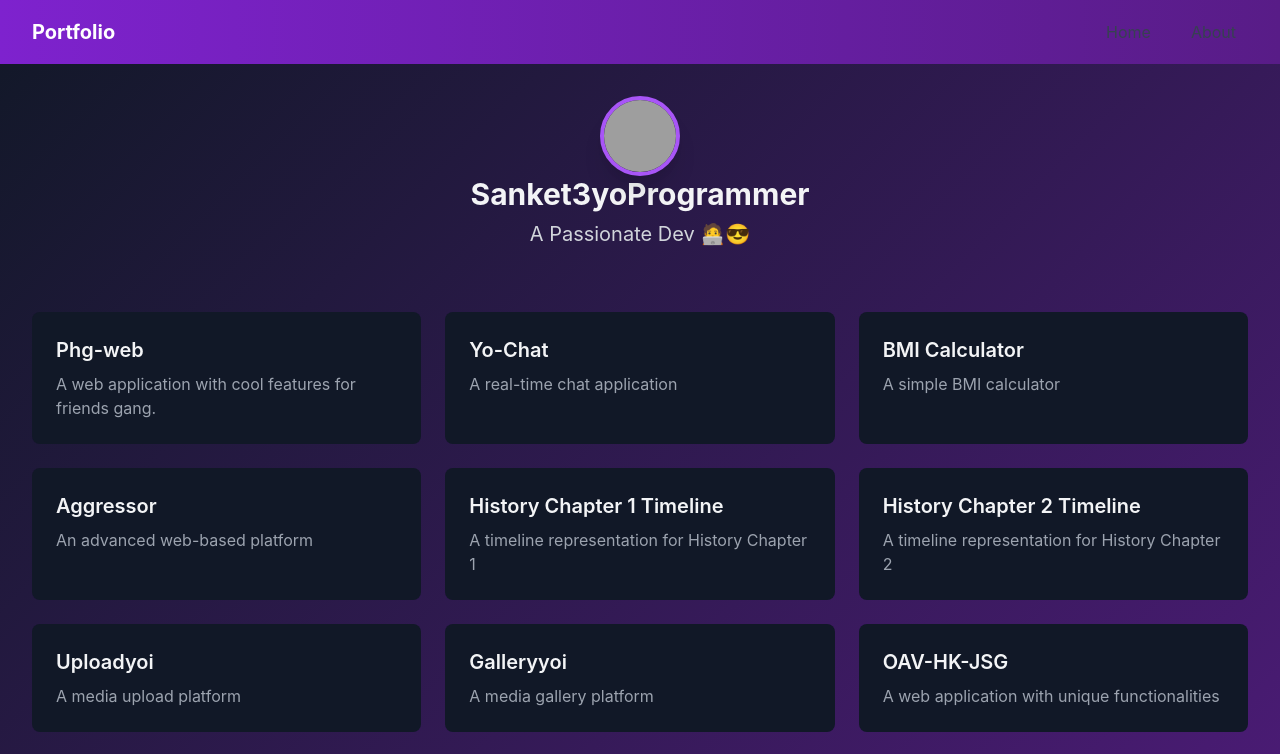
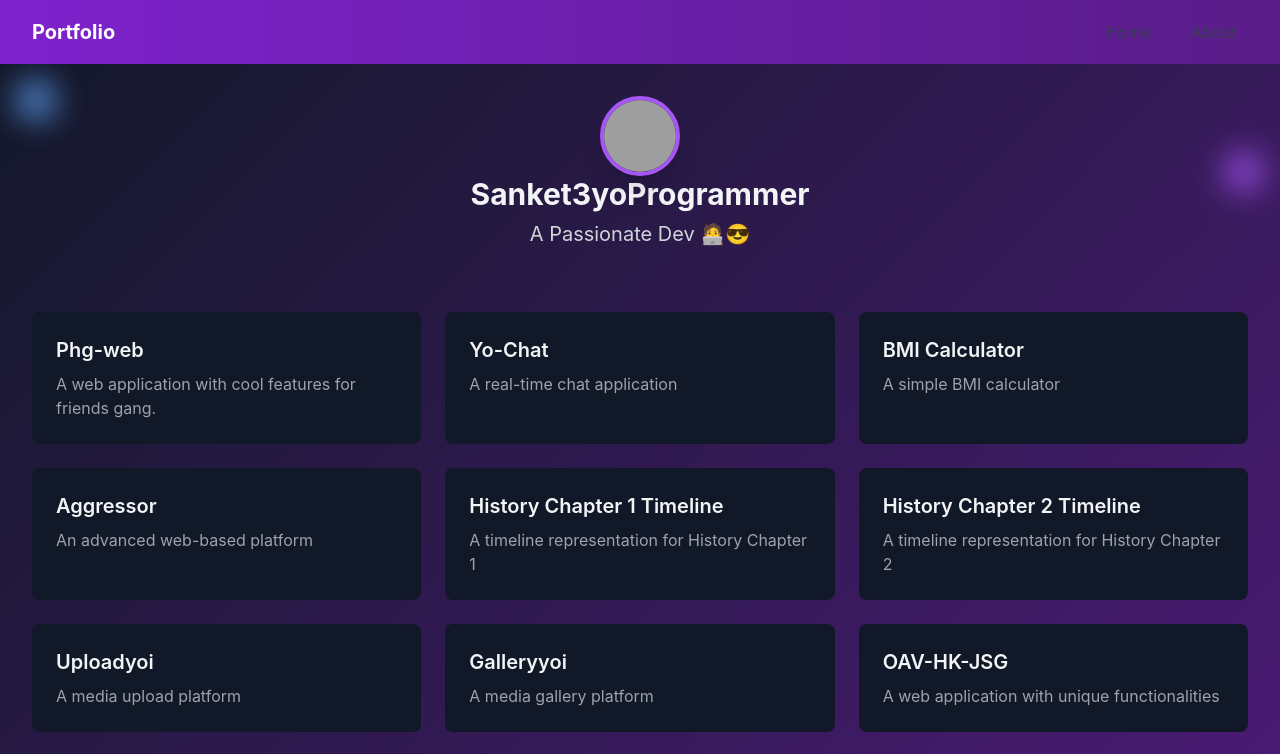
Before and after one commit to Sanket3yoProgrammer/sanketme-projects, a React (Vite) app: page / in a window 1280 px wide. Shown: the top 754 px of the page. Built offline with nearby package versions, Linux system fonts and the light colour scheme; grey boxes are pictures that could not be loaded.

Commit message:
Update App.tsx

```diff
--- a/src/App.tsx
+++ b/src/App.tsx
@@ -211,9 +211,10 @@ function Home() {
     className="w-20 h-20 rounded-full mx-auto border-4 border-blue-500 dark:border-purple-500 shadow-xl transition-transform duration-300 hover:rotate-3 hover:scale-110"
     whileHover={{ rotateX: 20, rotateY: 20, scale: 1.1 }}
   />
-  <div className="absolute -top-4 -left-4 w-18 h-18 bg-blue-400 rounded-full blur-lg animate-pulse"></div>
-  <div className="absolute -bottom-4 -right-4 w-18 h-18 bg-purple-500 rounded-full blur-lg animate-pulse"></div>
-</div>
+
+  <div className="absolute -top-4 -left-4 w-10 h-10 bg-blue-400 rounded-full blur-lg animate-pulse"></div>
+  <div className="absolute -bottom-4 -right-4 w-10 h-10 bg-purple-500 rounded-full blur-lg animate-pulse"></div>
+  </div>
 
           <h1 className="text-3xl font-bold text-white dark:text-gray-100 mb-2">Sanket3yoProgrammer</h1>
           <p className="text-xl text-gray-500 dark:text-gray-300">A Passionate Dev 🧑‍💻😎</p>
```
